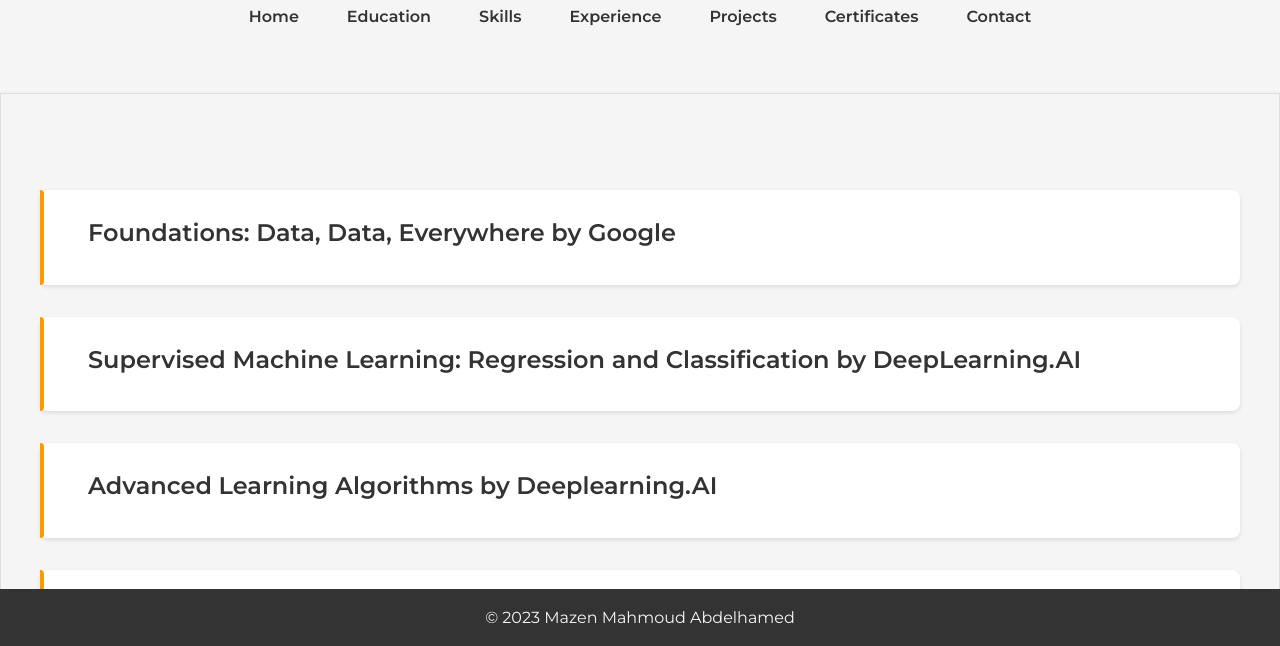
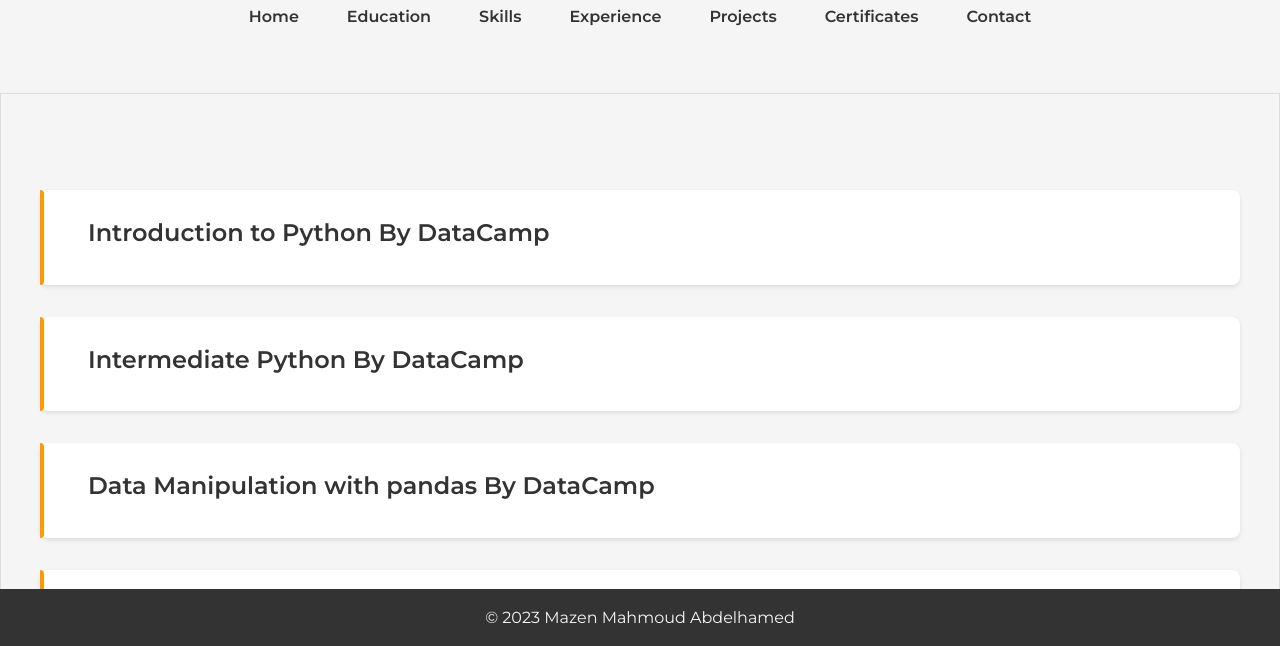
Before and after one commit to mazenmahmoud79/mazenmahmoud79.github.io, a plain HTML site: page index.html in a window 1280 px wide. Both pictures are taken after a click on the link "Certificates". Shown: the part 153-799 px from the top of the page. Drawn offline with Linux system fonts and the light colour scheme.

Commit message:
Add files via upload

```diff
--- a/index.html
+++ b/index.html
@@ -177,17 +177,35 @@
 
     <section id="certificates" class="hidden">
         <div class="container">
+            <div class="certificate"
+                data-link="https://www.datacamp.com/statement-of-accomplishment/course/fdeffff3d80fdb2222199076b623da8502a0df3e?raw=1">
+                <h3>Introduction to Python By DataCamp</h3>
+            </div>
+            <div class="certificate"
+                data-link="https://www.datacamp.com/statement-of-accomplishment/course/551b9b5f3c5cc4123531f0a29dba98ae3853101e?raw=1">
+                <h3>Intermediate Python By DataCamp</h3>
+            </div>
+            <div class="certificate"
+                data-link="https://www.datacamp.com/statement-of-accomplishment/course/b532b39ca7dcab3eaf516dc7a4913c63f51a6530?raw=1">
+                <h3>Data Manipulation with pandas By DataCamp</h3>
+            </div>
             <div class="certificate" data-link="https://www.coursera.org/account/accomplishments/verify/FGDWSW87WKUA">
-                <h3>Foundations: Data, Data, Everywhere by Google</h3>
+                <h3>Foundations: Data, Data, Everywhere By Google</h3>
             </div>
             <div class="certificate" data-link="https://www.coursera.org/account/accomplishments/verify/KCENMP5NDZWF">
-                <h3>Supervised Machine Learning: Regression and Classification by DeepLearning.AI</h3>
+                <h3>Supervised Machine Learning: Regression and Classification By DeepLearning.AI</h3>
             </div>
             <div class="certificate" data-link="https://www.coursera.org/account/accomplishments/verify/7M55W946AMN4">
-                <h3>Advanced Learning Algorithms by Deeplearning.AI</h3>
+                <h3>Advanced Learning Algorithms By Deeplearning.AI</h3>
+            </div>
+            <div class="certificate" data-link="https://coursera.org/verify/EL2NWS2YM33E">
+                <h3>Unsupervised Learning, Recommenders, Reinforcement Learning By Deeplearning.AI</h3>
+            </div>
+            <div class="certificate" data-link="https://coursera.org/verify/specialization/J9P4Z2MYKSLQ">
+                <h3>Machine Learning Specialization By Deeplearning.AI</h3>
             </div>
             <div class="certificate" data-link="https://www.coursera.org/account/accomplishments/verify/U43YQ6R27BWX">
-                <h3>Introduction to TensorFlow for Artificial Intelligence, Machine Learning, and Deep Learning by
+                <h3>Introduction to TensorFlow for Artificial Intelligence, Machine Learning, and Deep Learning By
                     DeepLearning.AI</h3>
             </div>
         </div>
```
